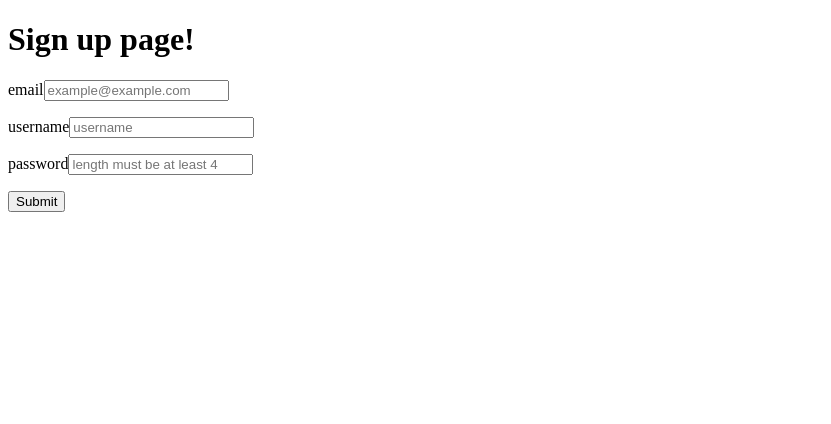
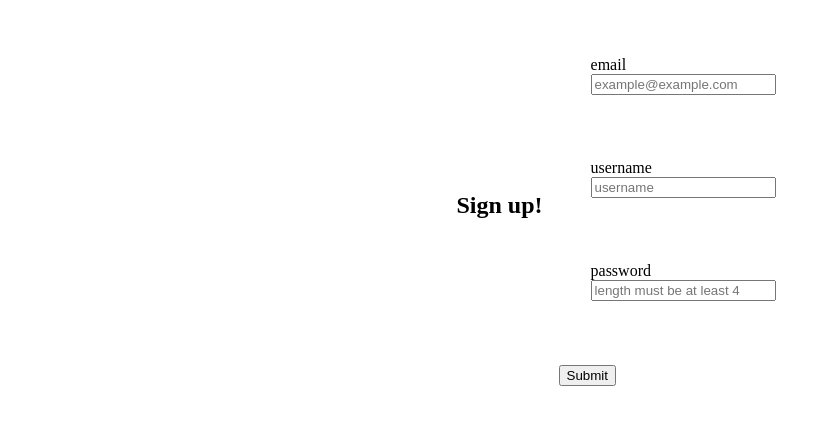
Before and after one commit to MarcosUgalde/Fullstack-project, a React (Vite) app in the folder front/: page /signup in a window 1280 px wide. Shown: the top 424 px of the page, without its empty margins (0-831 px from the left). Built offline with nearby package versions, Linux system fonts and the light colour scheme.

Commit message:
feat: added styles to signup page

```diff
--- a/front/src/pages/Register/index.jsx
+++ b/front/src/pages/Register/index.jsx
@@ -1,3 +1,4 @@
+import Styled from './styles'
 import { useForm } from 'react-hook-form'
 import { login } from '../../misc/templates'
 import { useMutation, useQueryClient } from 'react-query'
@@ -21,21 +22,29 @@ function Register() {
     const { errors } = login
 
     return (
-        <>
-            <h1>Sign up page!</h1>
+        <Styled.Body>
+            <h1>Sign up!</h1>
+                <Styled.Form>
                     <form onSubmit={handleSubmit(handleForm)}>
+                        <Styled.Field>
                             <label htmlFor='email'>email</label>
                             <input type="text" id='email' placeholder='example@example.com' {...register("email", {required: true})} />
                             <p>{formState.errors && errors[formState.errors?.email?.type]}</p>
+                        </Styled.Field>
+                        <Styled.Field>
                             <label>username</label>
                             <input type="text" id='username' placeholder='username' {...register("username", { required: true})} />
                             <p>{formState.errors && errors[formState.errors?.username?.type]}</p>
+                        </Styled.Field>
+                        <Styled.Field>
                             <label>password</label>
                             <input type="password" id='password' placeholder='length must be at least 4' {...register("password", {required: true, minLength: 4})} />
                             <p>{formState.errors && errors[formState.errors?.password?.type]}</p>
+                        </Styled.Field>
                         <input type='submit' />
                     </form>
-        </>
+                </Styled.Form>
+        </Styled.Body>
     )
 }
 
--- /dev/null
+++ b/front/src/pages/Register/styles.jsx
@@ -0,0 +1,27 @@
+import { styled } from 'styled-components';
+
+const Body = styled.section`
+    display: flex;
+    flex-direcion: column;
+    justify-content: center;
+    align-items: center;
+`
+const Form = styled.section`
+    display: flex;
+    flex-direction: column;
+    justify-content: space-between;
+    align-items: center;
+    padding: 1em;
+`
+const Field = styled.section`
+    margin: 2em;
+    display: flex;
+    flex-direction: column;
+    justify-content: center;
+`
+
+export default {
+    Body,
+    Form,
+    Field,
+}
--- a/front/src/services/auth.js
+++ b/front/src/services/auth.js
@@ -11,7 +11,9 @@ export const signin = (client) => async (params) => {
   try {
     const { data } = await client.post("/auth/signin", params);
     console.info(data);
+    return data;
   } catch (error) {
     console.info("login error: ", error.message);
+    return { success: false };
   }
 };
```
Lines whose indentation alone changed are shown as unchanged.
